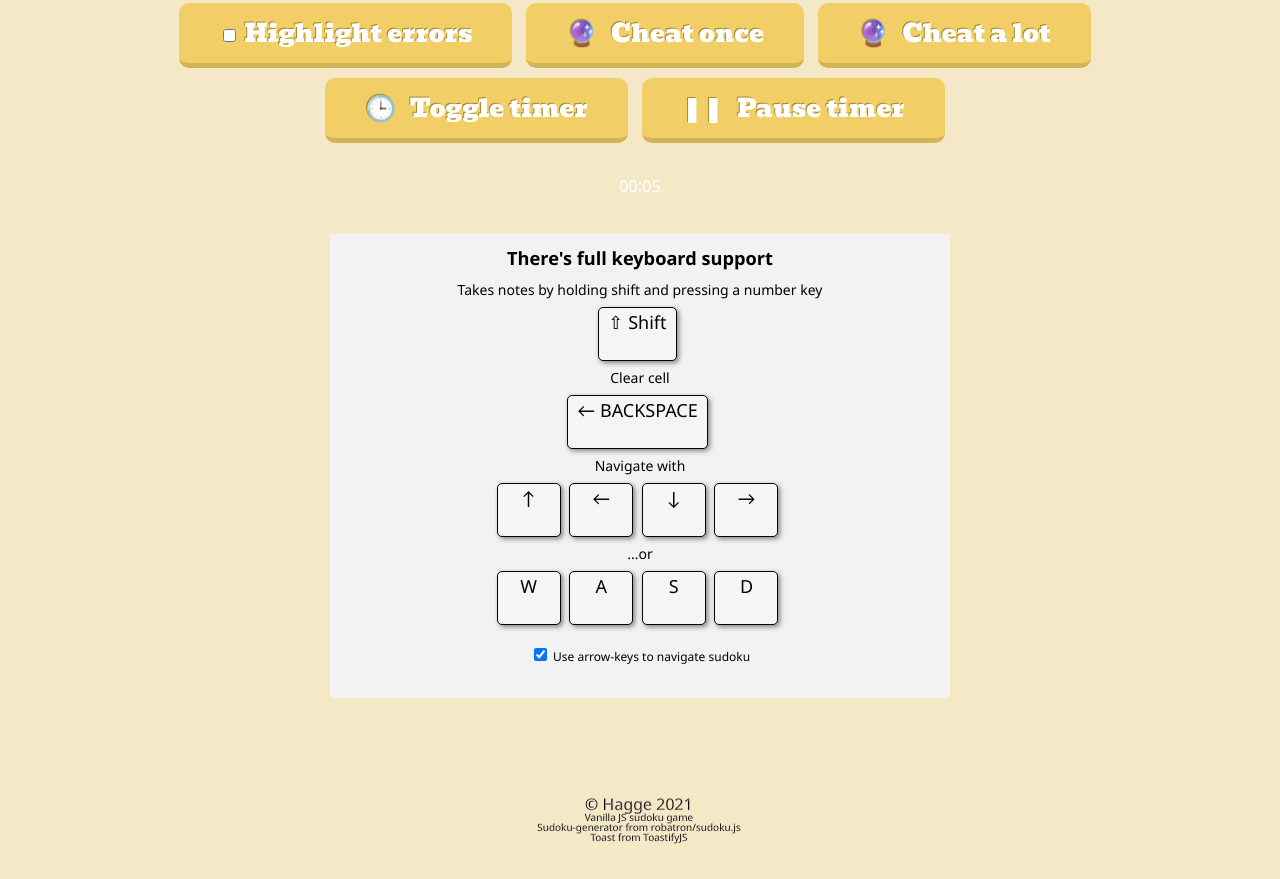
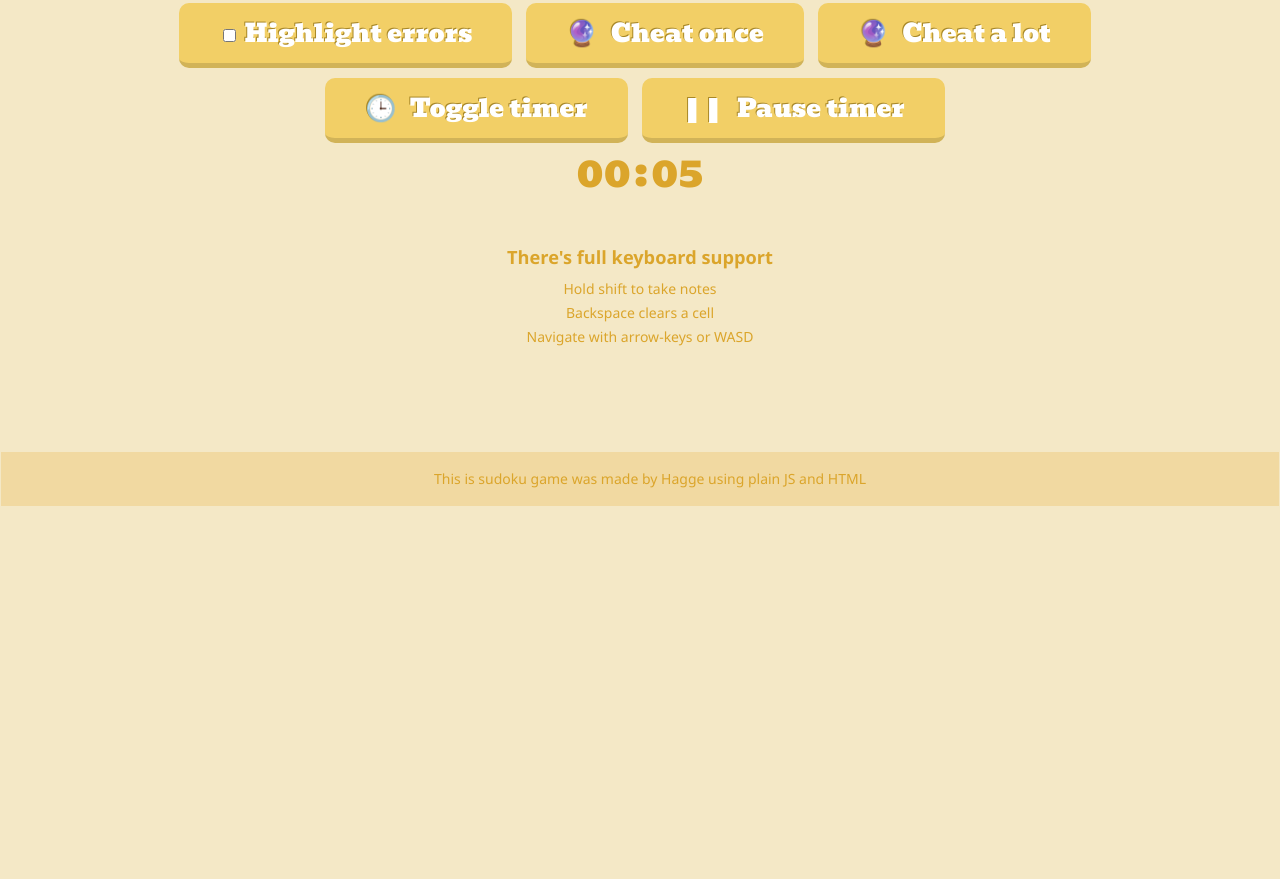
Before and after one commit to niklasHagner/sudoku, a plain HTML site: page index.html in a window 1280 px wide. Shown: the part 692-1571 px from the top of the page. After the commit the page ends 1198 px from the top, so only its background shows below. Drawn offline with nearby package versions, Linux system fonts and the light colour scheme; a web font is replaced by a local one.

Commit message:
Remove keyboard graphics

```diff
--- a/base.css
+++ b/base.css
@@ -117,7 +117,9 @@ button icon {
 }
 
 .time {
-  font-weight: 20px;
+  font-size: 40px;
+  color: #dba52b;
+  font-family: 'Bevan', sans-serif;
 }
 .time .minutes,
 .time .seconds {
@@ -139,9 +141,8 @@ button icon {
   margin: 40px auto;
   padding: 10px;
   font-size: 14px;
-  text-align: left;
-  background-color: #f2f2f2;
   text-align: center;
+  color: #dba52b;
 }
 
 .sudoku-explanation h3 {
@@ -154,32 +155,9 @@ button icon {
   margin: 10px 0;
 }
 
-.key {
-  display: inline-block;
-  width:44px;height:40px;
-  background-color: #f5f5f5;
-  padding: 5px 9px 7px 9px;
-  border: 1px solid #020205;
-  border-radius: 5px;
-  font-size: 18px;
-  color: #020205;
-  text-align: center;
-  margin-right:5px;
-  box-shadow: 2px 2px 5px rgb(20 20 20 / 50%);
+footer {
+  color: #dba52b;
+  background-color: #f1d9a1;
+  padding: 20px 20px 20px 40px;
+  margin-bottom: -20px;
 }
-.key.alt {
-  width:auto;
-  padding-left: 12px;
-  padding-right: 12px;
-}
-.key.active {
-  background-color: #444;
-  color:white;
-  border-color: #1c1c1c;
-}
-
-footer {
-  color: #e0d6d685;
-  text-shadow: -1px 0px 0px black;
-  margin: 10px 0 20px;
-}
--- a/index.html
+++ b/index.html
@@ -86,7 +86,7 @@
     </div>
 
 
-    <p class="time" style="margin-top:25px; color:white;">
+    <p class="time">
       <span class="minutes">0</span>
       <span class="colon">:</span>
       <span class="seconds">00</span>
@@ -112,37 +112,9 @@
     <section class="sudoku-explanation">
       <h3>There's full keyboard support</h3>
 
-
-      <p>Takes notes by holding shift and pressing a number key</p>
-
-      <span class="key" data-keycode="39" style="width: auto">⇧ Shift</span>
-
-      <p>Clear cell</p>
-
-      <span class="key" data-keycode="39" style="width: auto">← BACKSPACE</span>
-
-      <p>Navigate with</p>
-
-      <span class="key" data-keycode="38">&#x2191;</span>
-
-      <span class="key" data-keycode="37">&#x2190;</span>
-      <span class="key" data-keycode="40">&#x2193;</span>
-
-      <span class="key" data-keycode="39">&#x2192;</span>
-
-      <p>...or</p>
-
-      <span class="key" data-keycode="66">W</span>
-      <span class="key" data-keycode="65">A</span>
-      <span class="key" data-keycode="65">S</span>
-      <span class="key" data-keycode="65">D</span>
-
-      <p style="margin-top: 20px">
-        <label class="sudoku-arrow-key-label">
-          <input type="checkbox" class="sudoku-arrow-key-checkbox" checked=""> Use arrow-keys to navigate sudoku
-        </label>
-      </p>
-      <br>
+      <p>Hold shift to take notes</p>
+      <p>Backspace clears a cell</p>
+      <p>Navigate with arrow-keys or WASD</p>
     </section>
 
 
@@ -151,11 +123,8 @@
     <br>
     <br>
     <footer>
-      © Hagge 2021<br>
-      <ul style="font-size: 10px;">
-        <li>Vanilla JS sudoku game</li>
-        <li>Sudoku-generator from robatron/sudoku.js</li>
-        <li>Toast from ToastifyJS</li>
+      <ul style="font-size: 14px;">
+        <li>This is sudoku game was made by Hagge using plain JS and HTML</li>
       </ul>
     </footer>
     <br>
--- a/sudoku.js
+++ b/sudoku.js
@@ -56,11 +56,6 @@ function setupMenuClickEvents() {
     sudokuEl.classList.toggle("show-error-status");
   }, true);
 
-  const arrowKeyCheckbox = document.getElementsByClassName("sudoku-arrow-key-checkbox")[0];
-  arrowKeyCheckbox.addEventListener("change", () => {
-    const shouldHijackArrowNavigation = arrowKeyCheckbox && arrowKeyCheckbox.checked;
-    hijackArrowKeyNavigation(shouldHijackArrowNavigation);
-  });
 
   const noteTakingModeButton = document.getElementsByClassName("sudoku-note-mode-button")[0];
   const noteTakingCheckbox = document.getElementById("note-taking-checkbox");
@@ -87,7 +82,7 @@ function setupMenuClickEvents() {
   }
 
   //Prevent arrow-keys from page-scrolling. We want the arrow-keys to be used exclusively for sudoku navigation.
-  const shouldHijackArrowNavigation = arrowKeyCheckbox && arrowKeyCheckbox.checked;
+  const shouldHijackArrowNavigation = true;
   hijackArrowKeyNavigation(shouldHijackArrowNavigation);
 
   const inputButtons = Array.from(
```
